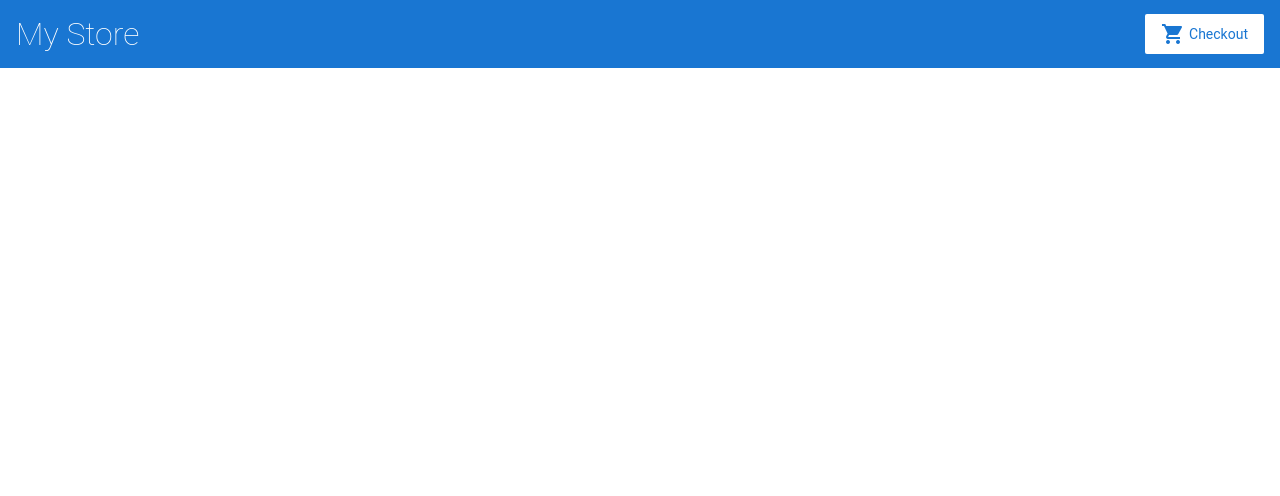
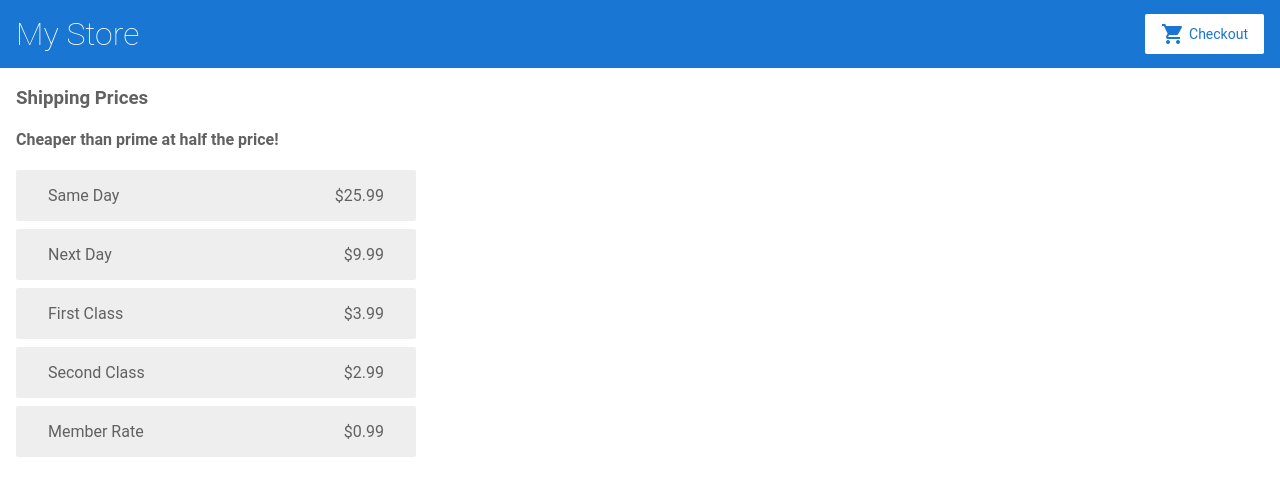
Before and after one commit to Aileander/angular-Tour_Of-Heroes, an Angular app: page /shipping in a window 1280 px wide. Before the commit this address led to /. Shown: the top 496 px of the page. Built offline with nearby package versions, Linux system fonts and the light colour scheme.

Commit message:
4 files modified, 3 added - Shopping cart & Shipping Rates

```diff
--- a/src/app/cart.service.ts
+++ b/src/app/cart.service.ts
@@ -1,11 +1,14 @@
 import { Injectable } from '@angular/core';
+import { HttpClient } from '@angular/common/http';
 
 @Injectable({
   providedIn: 'root'
 })
 export class CartService {
 
-  //constructor () {}
+  constructor (
+    private http: HttpClient
+  ) {}
   items = [];
 
   addToCart(product) {
@@ -20,4 +23,8 @@
     this.items = [];
     return this.items;
   }
+
+  getShippingCosts() {
+    return this.http.get('/assets/shipping.json');
+  }
 }
--- a/src/app/cart/cart.component.html
+++ b/src/app/cart/cart.component.html
@@ -4,6 +4,10 @@
 
 <h3>Basket</h3>
 
+<p>
+  <a routerLink="/shipping">Shipping Costs</a>
+</p>
+
 <div class="cart-item" *ngFor="let item of items">
   <span>{{item.name}}</span>
   <span>{{item.price | currency}}</span>
--- /dev/null
+++ b/src/app/shipping/shipping.component.html
@@ -0,0 +1,7 @@
+<h3>Shipping Prices</h3>
+<h4>Cheaper than prime at half the price!</h4>
+
+<div class="shipping-item" *ngFor="let shipping of shippingPrices | async">
+  <span>{{ shipping.type }}</span>
+  <span>{{ shipping.price | currency }}</span>
+</div>
--- /dev/null
+++ b/src/app/shipping/shipping.component.ts
@@ -0,0 +1,20 @@
+import { Component, OnInit } from '@angular/core';
+import { CartService } from '../cart.service';
+
+@Component({
+  selector: 'app-shipping',
+  templateUrl: './shipping.component.html',
+  styleUrls: ['./shipping.component.css']
+})
+export class ShippingComponent implements OnInit {
+  shippingPrices;
+
+  constructor(
+    private cartService: CartService
+  ) {
+  }
+
+  ngOnInit() {
+    this.shippingPrices = this.cartService.getShippingCosts();
+  }
+}
--- a/src/assets/shipping.json
+++ b/src/assets/shipping.json
@@ -1,14 +1,22 @@
 [
   {
-    "type": "Overnight",
+    "type": "Same Day",
     "price": 25.99
   },
   {
-    "type": "2-Day",
+    "type": "Next Day",
     "price": 9.99
   },
   {
-    "type": "Postal",
+    "type": "First Class",
+    "price": 3.99
+  },
+  {
+    "type": "Second Class",
     "price": 2.99
+  },
+  {
+    "type": "Member Rate",
+    "price": 0.99
   }
 ]
```
Also changed, not shown: src/app/app.module.ts (+7 -3 lines), src/app/shipping/shipping.component.css (added).
